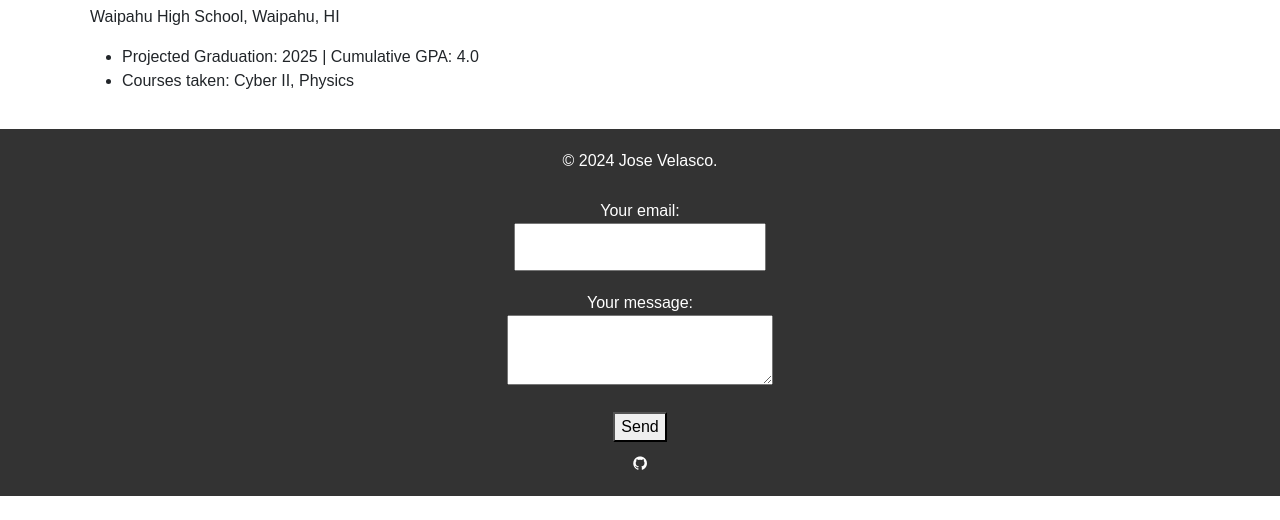
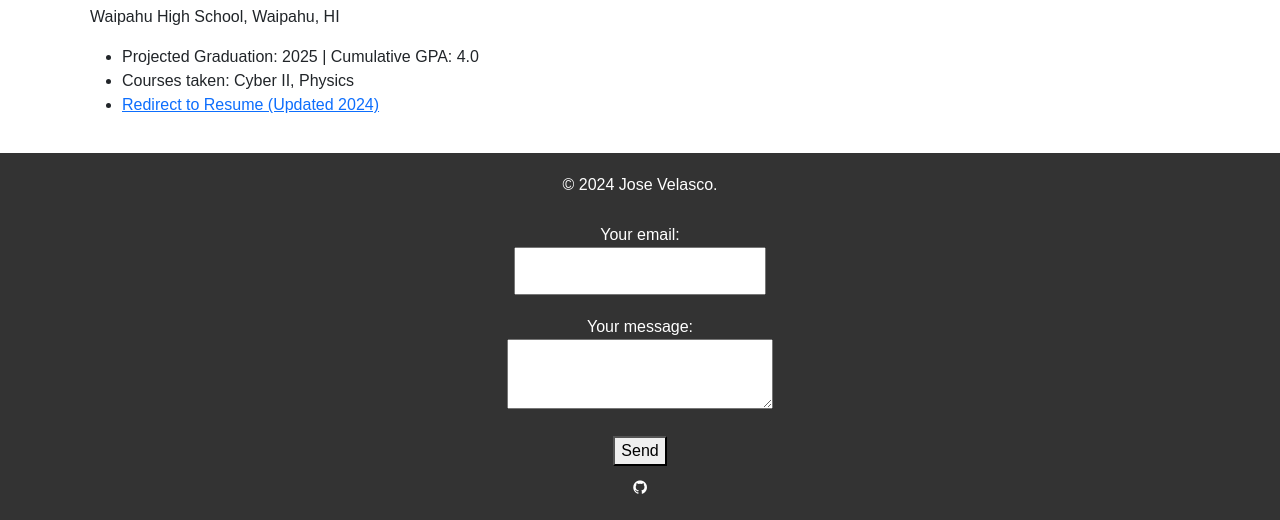
Before and after one commit to gianxv/gianxv.github.io, a plain HTML site: page index.html in a window 1280 px wide. Shown: the part 1717-2237 px from the top of the page. Before the commit the page ends 2213 px from the top, so only its background shows below. Drawn offline with nearby package versions, Linux system fonts and the light colour scheme.

Commit message:
Update index.html

```diff
--- a/index.html
+++ b/index.html
@@ -91,6 +91,7 @@
             <ul>
                 <li>Projected Graduation: 2025 | Cumulative GPA: 4.0</li>
                 <li>Courses taken: Cyber II, Physics</li>
+                <li><a href="resume.html">Redirect to Resume (Updated 2024)</a></li>
             </ul>
         </section>
     </div>
```
